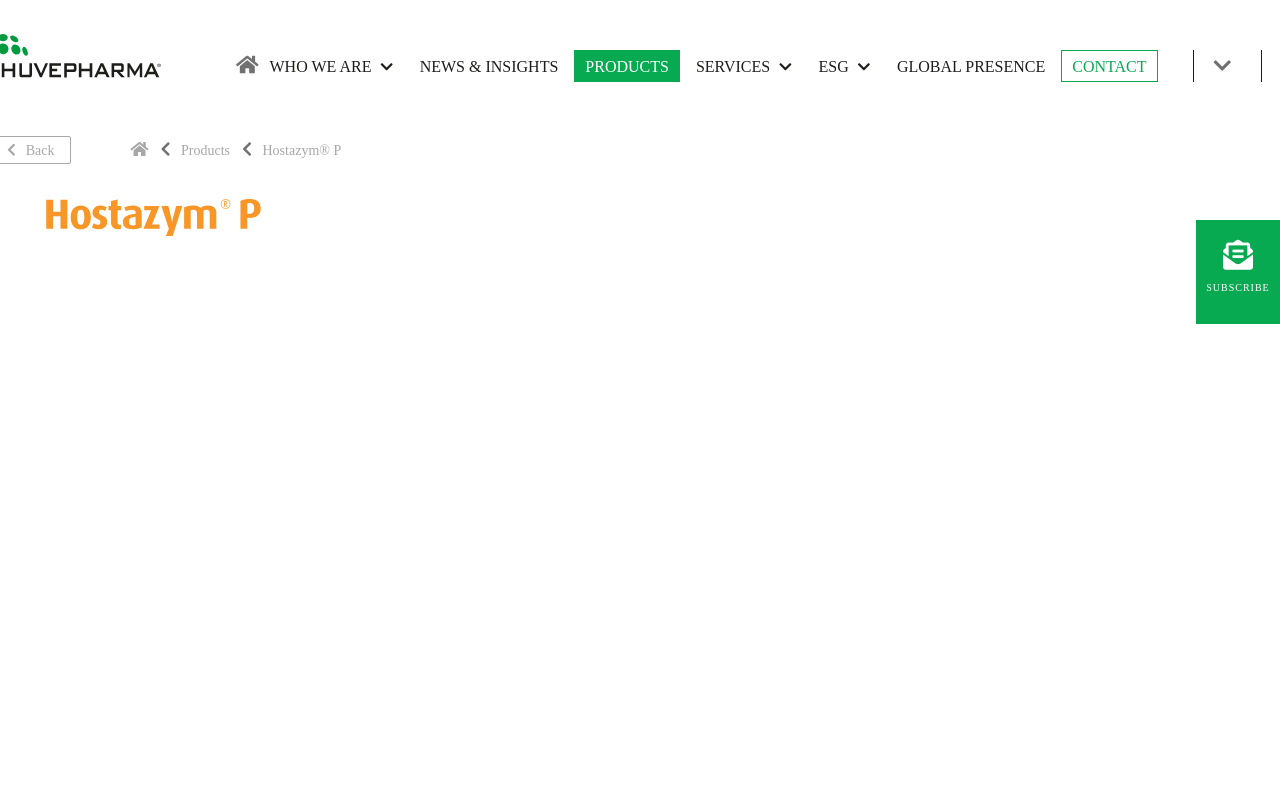
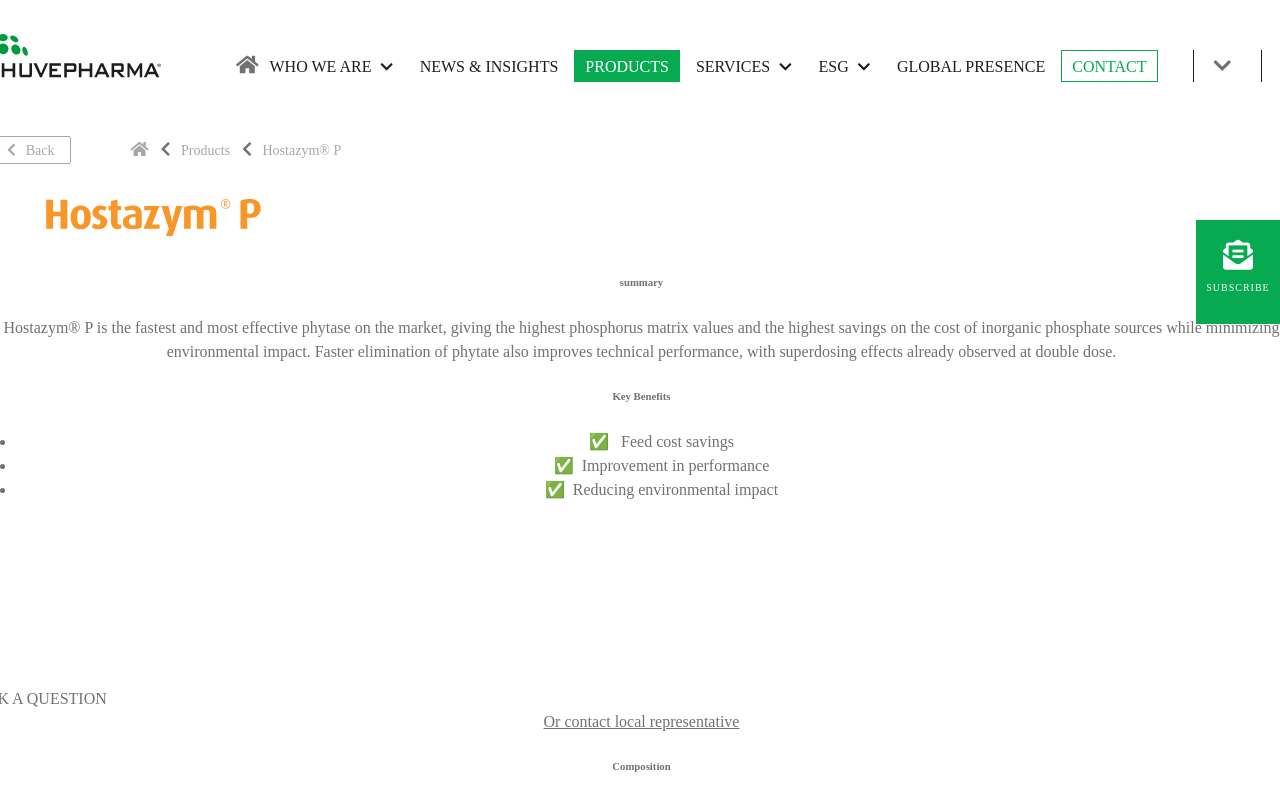
Before and after one commit to zenimtiazz/huvepharma, a React (Create React App) app: page / in a window 1280 px wide. Shown: the top 800 px of the page. Built offline with nearby package versions, Linux system fonts and the light colour scheme.

Commit message:
content page which I need to add css

```diff
--- a/src/App.js
+++ b/src/App.js
@@ -1,5 +1,6 @@
 import './App.css';
 import Back from './back/Back';
+import Content from './content/Content';
 import Topbar from './topbar/Topbar';
 
 function App() {
@@ -7,6 +8,7 @@
     <div className="App">
       <Topbar />
       <Back  />
+      <Content />
     </div>
   );
 }
--- /dev/null
+++ b/src/content/Content.js
@@ -0,0 +1,73 @@
+import React from "react";
+import "./content.css";
+import Species1 from "./species1";
+import Species2 from "./species2";
+import Species3 from "./species3";
+
+const Content = () => {
+  return (
+    <div class="product-item-content">
+      <div className="col col2">
+        <h6 className="sum">summary</h6>
+        <div className="summary-intro">
+          <p>
+            Hostazym&reg; P is the fastest and most effective phytase on the
+            market, giving the highest phosphorus matrix values and the highest
+            savings on the cost of inorganic phosphate sources while minimizing
+            environmental impact. Faster elimination of phytate also improves
+            technical performance, with superdosing effects already observed at
+            double dose.
+          </p>
+        </div>
+        <h6>Key Benefits</h6>
+        <div className="keybenefits">
+          <ul className="green-list">
+            <li>✅ &nbsp; Feed cost savings</li>
+
+            <li>✅ &nbsp;Improvement in performance</li>
+
+            <li>✅ &nbsp;Reducing environmental impact</li>
+          </ul>
+        </div>
+        <div className="species">
+          <div className="species-list">
+            <div className="species-single">
+              <Species1 />
+            </div>
+
+            <div className="species-single">
+              <Species2 />
+            </div>
+
+            <div className="species-single">
+              <Species3 />
+            </div>
+          </div>
+        </div>
+        <div className="btn-block">
+          <a href="#product-form" class="btn green">
+            Ask a question
+          </a>
+          <a href="#">Or contact local representative</a>
+        </div>
+      </div>
+      <div className="col col2">
+        <h6 className="com">Composition</h6>
+        <div className="composition">
+          <p>6-phytase derived from E. coli</p>
+        </div>
+        <h6 className="pf">product form</h6>
+        <div className="productforms">
+          <ul className="point-list">
+            <li>Coated</li>
+            <li>Granular</li>
+            <li>Liquid</li>
+            <li>WSP</li>
+          </ul>
+        </div>
+      </div>
+    </div>
+  );
+};
+
+export default Content;
--- /dev/null
+++ b/src/content/species1.js
@@ -0,0 +1,26 @@
+import React from 'react'
+
+const Species1 = () => {
+  return (
+    <><svg xmlns="http://www.w3.org/2000/svg" width="50" height="50" viewBox="0 0 50 50">
+    <g id="_1" data-name="1" transform="translate(-160 -255)">
+      <circle id="Ellipse_524" data-name="Ellipse 524" cx="25" cy="25" r="25" transform="translate(160 255)" fill="#07aa51" opacity="0"/>
+      <g id="Group_201" data-name="Group 201">
+        <g id="Group_181" data-name="Group 181" transform="translate(182.456 275.26)">
+          <path id="Path_1734" data-name="Path 1734" d="M204.913,314.031a14.619,14.619,0,0,1,8.908-10.672c7.809-3.12,9.8,3.471,9.853,4.24,1.419.615,3.315,1.706,3.752,3.216-3.049,0-4.69.67-5.9,1.608-1.238.964-5.094,5.492-3.346,14.462" transform="translate(-204.913 -299.023)" fill="none" stroke="#fff" stroke-linecap="round" stroke-linejoin="round" stroke-width="1.5"/>
+          <path id="Path_1735" data-name="Path 1735" d="M241.362,312.672a1.692,1.692,0,0,0-1.072.536" transform="translate(-222.601 -304.096)" fill="none" stroke="#fff" stroke-linecap="round" stroke-linejoin="round" stroke-width="1.5"/>
+          <path id="Path_1736" data-name="Path 1736" d="M234.93,302.487c1.7-2.032.41-4.6-1.608-4.288-.1-1.869-2.31-2.485-3.752-1.609a2.656,2.656,0,0,0-2.064-1.072,3.1,3.1,0,0,0-3.3,2.681" transform="translate(-214.561 -295.519)" fill="none" stroke="#fff" stroke-linecap="round" stroke-linejoin="round" stroke-width="1.5"/>
+          <path id="Path_1737" data-name="Path 1737" d="M239.218,324.464c.288.961,2.043,4.689-.009,5.888-1.562.913-3.207-.528-3.207-.528" transform="translate(-220.458 -309.992)" fill="none" stroke="#fff" stroke-linecap="round" stroke-linejoin="round" stroke-width="1.5"/>
+        </g>
+        <g id="Group_182" data-name="Group 182" transform="translate(169.356 264)">
+          <path id="Path_1738" data-name="Path 1738" d="M210.837,284.677a18.849,18.849,0,0,1,4.341-.242.736.736,0,0,0,.565-1.262,7.927,7.927,0,0,0-4.4-2.074" transform="translate(-194.775 -277.05)" fill="none" stroke="#fff" stroke-linecap="round" stroke-linejoin="round" stroke-width="1.5"/>
+          <path id="Path_1739" data-name="Path 1739" d="M203.491,305.414s-3.321-10.3-2.347-13.391a13.089,13.089,0,0,1,1.286-1.762" transform="translate(-189.839 -281.631)" fill="none" stroke="#fff" stroke-linecap="round" stroke-linejoin="round" stroke-width="1.5"/>
+          <path id="Path_1740" data-name="Path 1740" d="M192.692,274.268c1.318-.058,2.615,1.26,2.615,3.552,0,1.865-1.491,4.532-1.326,5.754.107.791,1.551,2.627.793,3.715-.512.735-1.846.445-2.358-.212-.946-1.212-.335-4.227-1-5.589-.9-1.85.678-5.445-.238-6.648-1.3-1.706-6.935-2.975-9.99-.286-3.315,2.92-2.846,8.357-1.26,11.118a10.559,10.559,0,0,1,.818,7.15" transform="translate(-178.712 -273)" fill="none" stroke="#fff" stroke-linecap="round" stroke-linejoin="round" stroke-width="1.5"/>
+        </g>
+      </g>
+    </g>
+  </svg></>
+  )
+}
+
+export default Species1
--- /dev/null
+++ b/src/content/species2.js
@@ -0,0 +1,20 @@
+import React from 'react'
+
+const Species2 = () => {
+  return (
+    <><svg xmlns="http://www.w3.org/2000/svg" width="50" height="50" viewBox="0 0 50 50">
+    <g id="_2" data-name="2" transform="translate(-160 -28)">
+      <circle id="Ellipse_520" data-name="Ellipse 520" cx="25" cy="25" r="25" transform="translate(160 28)" fill="#07aa51" opacity="0"/>
+      <g id="Group_173" data-name="Group 173" transform="translate(167.501 33)">
+        <path id="Path_1722" data-name="Path 1722" d="M214.528,79.861a14.627,14.627,0,0,0,9.989.037c3.65-2.624,5.905-6.316,5.145-8.9a2.6,2.6,0,0,0-1.46-.9c-.292-.041-.975.086-1.29.037a4.551,4.551,0,0,1-3.538-1.77c-.644-.7-1.451-4.359-3.331-6.792" transform="translate(-194.765 -49.784)" fill="none" stroke="#fff" stroke-linecap="round" stroke-linejoin="round" stroke-width="1.5"/>
+        <path id="Path_1723" data-name="Path 1723" d="M199.644,99.924h0c-1.058,1.586-1.284,2.268-5.234,2.034-6.649-.393-10.144,5.292-16.727,6.563" transform="translate(-176.342 -68.962)" fill="none" stroke="#fff" stroke-linecap="round" stroke-linejoin="round" stroke-width="1.5"/>
+        <path id="Path_1724" data-name="Path 1724" d="M202.561,55.571a21.089,21.089,0,0,0,2.762,4.473c7.635-2.265,12.092-9.045,12.994-12.521-2.6.129-10.307,2.3-11.769,3.278,0,0-2.4-1.435-3.766-2.018" transform="translate(-188.781 -42.761)" fill="none" stroke="#fff" stroke-linecap="round" stroke-linejoin="round" stroke-width="1.5"/>
+        <path id="Path_1725" data-name="Path 1725" d="M192.7,43.1a14.822,14.822,0,0,0,4.718-5.1c-6.186.87-8.611,1.5-13.27,3.538A21.873,21.873,0,0,0,175,39.772" transform="translate(-175.001 -38)" fill="none" stroke="#fff" stroke-linecap="round" stroke-linejoin="round" stroke-width="1.5"/>
+      </g>
+    </g>
+  </svg>
+  </>
+  )
+}
+
+export default Species2
--- /dev/null
+++ b/src/content/species3.js
@@ -0,0 +1,21 @@
+import React from 'react'
+
+const Species3 = () => {
+  return (
+    <>
+    <svg xmlns="http://www.w3.org/2000/svg" width="50" height="50" viewBox="0 0 50 50">
+  <g id="_6" data-name="6" transform="translate(-42 -139)">
+    <circle id="Ellipse_526" data-name="Ellipse 526" cx="25" cy="25" r="25" transform="translate(42 139)" fill="#07aa51" opacity="0"/>
+    <g id="Group_200" data-name="Group 200" transform="translate(48.582 152.091)">
+      <path id="Path_1745" data-name="Path 1745" d="M99.4,171.458c-2.29-1.811-7.319-5.71-8.885-6.275-1.731,1.318-2.31,4.439-2.461,5.814" transform="translate(-71.609 -165.183)" fill="none" stroke="#fff" stroke-linecap="round" stroke-linejoin="round" stroke-width="1.962"/>
+      <path id="Path_1746" data-name="Path 1746" d="M71.609,175.505c-.849.136-2.2.3-2.677.455a17.275,17.275,0,0,0-4.105-1.331,4.327,4.327,0,0,0-.765,3.046,3.011,3.011,0,0,1-2.338.321,23.462,23.462,0,0,0-3.856-3.532,3.074,3.074,0,0,0-2.68.081c-.33.3,2.9,6.18,2.952,7.311-.07,1.483-1.656,5.5-1.318,5.809a2.459,2.459,0,0,0,2.57-.273,13.254,13.254,0,0,0,2.545-3.108c.634-.853,1.254-1.5,1.944-1.089a27.238,27.238,0,0,0,7.168,4.072" transform="translate(-55.164 -169.691)" fill="none" stroke="#fff" stroke-linecap="round" stroke-linejoin="round" stroke-width="1.962"/>
+      <path id="Path_1747" data-name="Path 1747" d="M93.83,176.215a23.541,23.541,0,0,1,5.7.758c6.93,1.983,9.862,3.865,9.743,4.847-.392,3.241-7.409,6.8-12.214,7.525-2.3,2.271-3.754,2.88-8.743,3.871a17.034,17.034,0,0,1,4.82-8.459" transform="translate(-71.738 -170.699)" fill="none" stroke="#fff" stroke-linecap="round" stroke-linejoin="round" stroke-width="1.962"/>
+    </g>
+  </g>
+</svg>
+
+    </>
+  )
+}
+
+export default Species3
```
Also changed, not shown: src/content/content.css (added).
